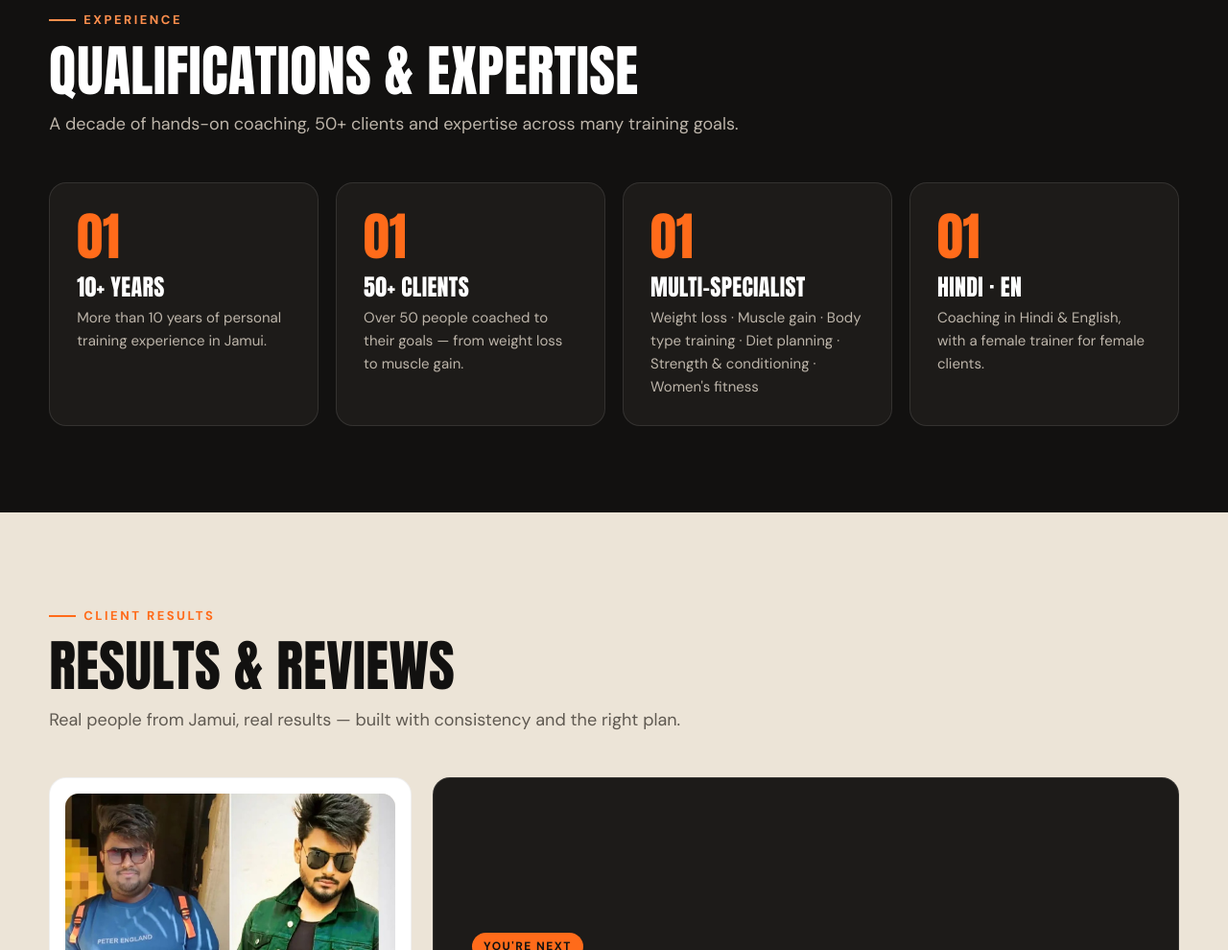
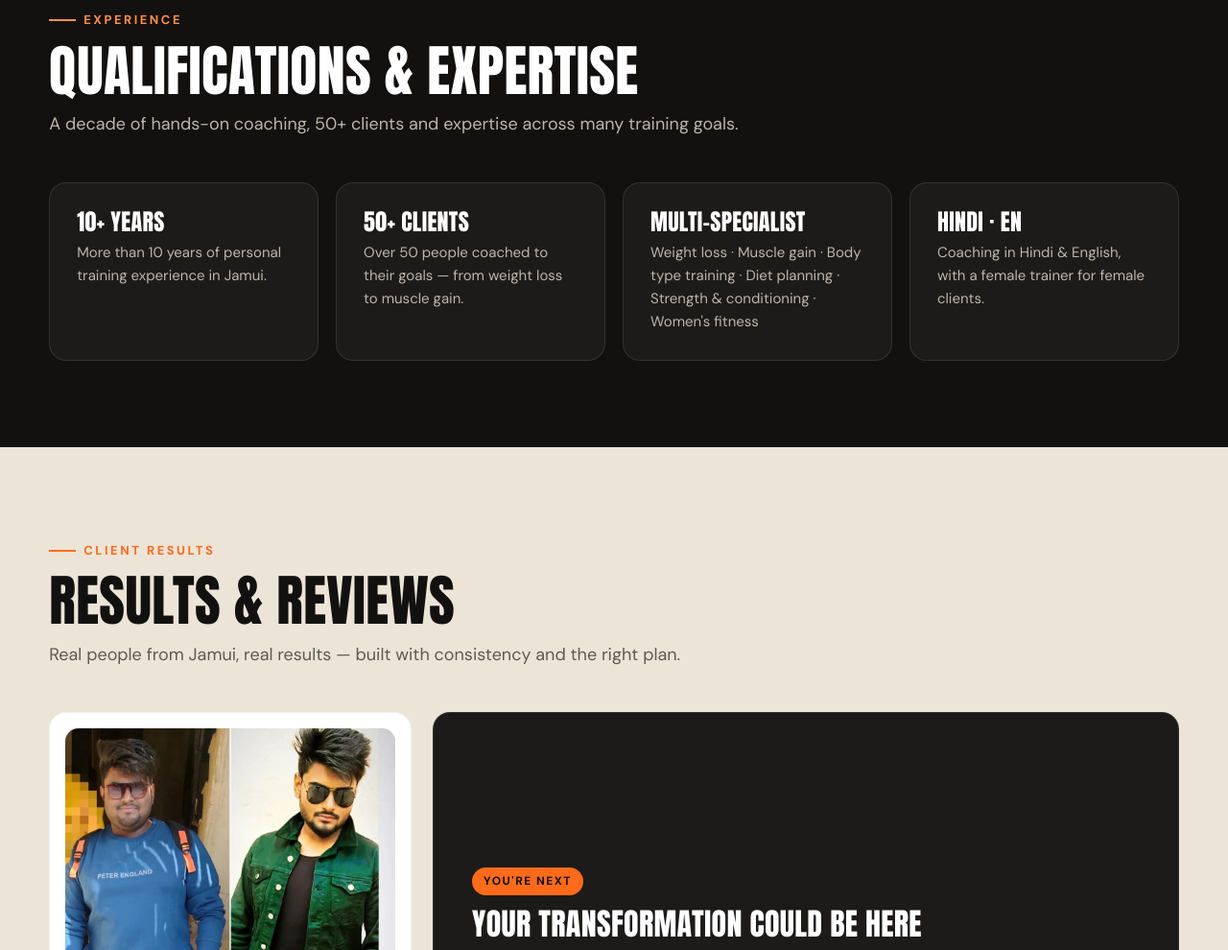
Before and after one commit to priyatam0509/JamuiFIT, a plain HTML site: page about.html in a window 1280 px wide. Shown: the part 1378-2368 px from the top of the page at 96% size. Drawn offline with Linux system fonts and the light colour scheme.

Commit message:
Remove auto-numbering from About qualification cards
Co-Authored-By: Claude Opus 5.5 <noreply@anthropic.com>

```diff
--- a/assets/style.css
+++ b/assets/style.css
@@ -266,3 +266,4 @@ html[lang=hi] .ba-stat{font-family:var(--hi);font-weight:700;font-size:26px}
 @media(max-width:900px) and (min-width:621px){.next-card{grid-column:span 1}}
 html[lang=hi] .ba figcaption span{letter-spacing:0}
 .next-card .tag{align-self:flex-start}
+.grid-4 > .step::before{content:none}
```
